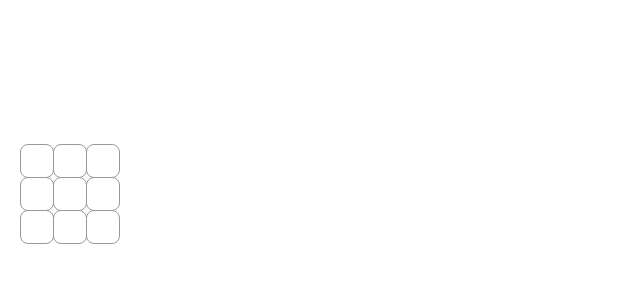
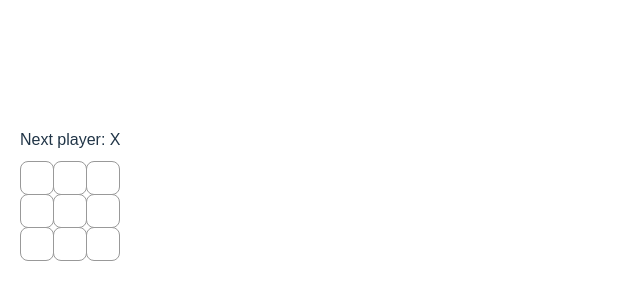
Before and after one commit to CaitlinPedraja/cse204lab, a React (Vite) app in the folder my-react-app/: page / in a window 1280 px wide. Shown: the part 226-526 px from the top of the page, without its empty margins (0-640 px from the left). Built offline with nearby package versions, Linux system fonts and the light colour scheme.

Commit message:
update status

```diff
--- a/my-react-app/src/App.jsx
+++ b/my-react-app/src/App.jsx
@@ -35,6 +35,7 @@ export default function Board() {
   }
   return (
     <>
+        <div className="status">{status}</div>
       <div className="board-row">
         <Square value={squares[0]} onSquareClick={() => handleClick(0)} />
         <Square value={squares[1]} onSquareClick={() => handleClick(1)} />
```
